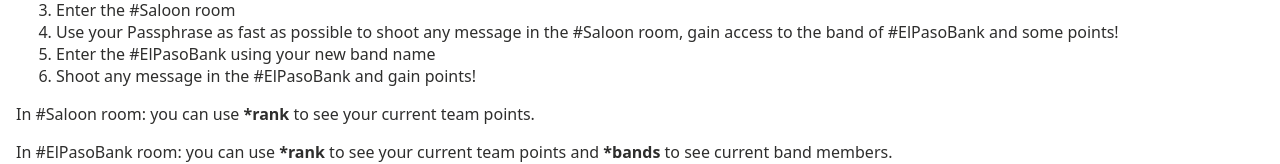
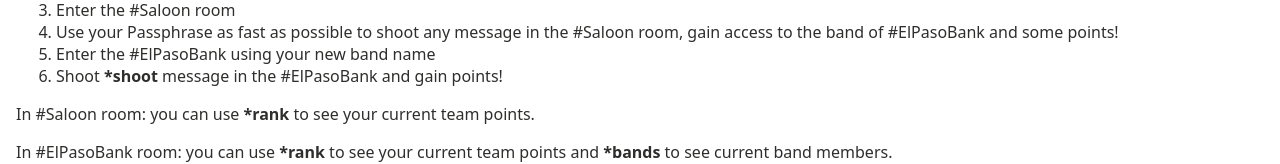
Before and after one commit to commit-university/ReactChatStandoff, a React (Create React App) app: page / in a window 1280 px wide. Shown: the part 185-349 px from the top of the page. Built offline with nearby package versions, Linux system fonts and the light colour scheme.

Commit message:
new readme

```diff
--- a/src/App.js
+++ b/src/App.js
@@ -44,7 +44,7 @@ class App extends React.Component {
                     <li>Enter the #Saloon room</li>
                     <li>Use your Passphrase as fast as possible to shoot any message in the #Saloon room, gain access to the band of #ElPasoBank and some points!</li>
                     <li>Enter the #ElPasoBank using your new band name</li>
-                    <li>Shoot any message in the #ElPasoBank and gain points!</li>
+                    <li>Shoot <strong>*shoot</strong> message in the #ElPasoBank and gain points!</li>
                 </ol>
 
                 <p>In #Saloon room: you can use <strong>*rank</strong> to see your current team points.</p>
```
